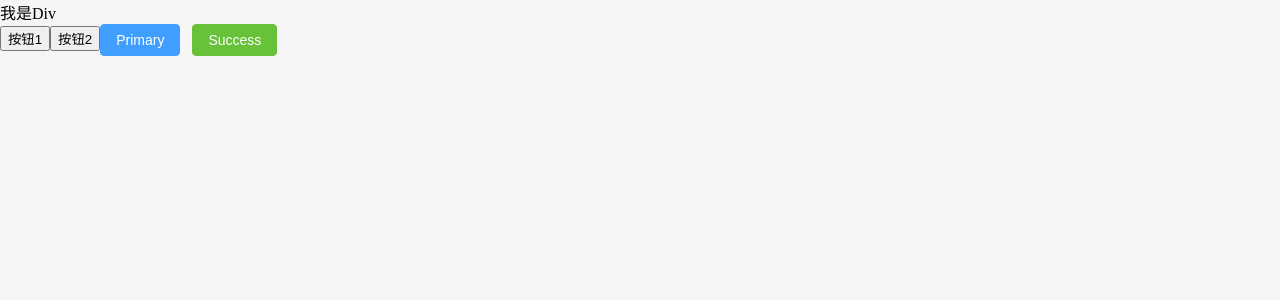
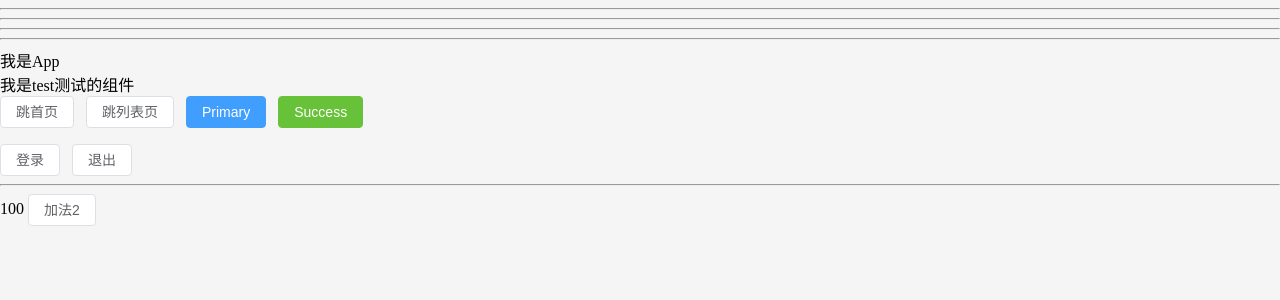
Before and after one commit to hu710648849/mycar, a Vue app: page / in a window 1280 px wide. Shown: the top 300 px of the page. Built offline with nearby package versions, Linux system fonts and the light colour scheme.

Commit message:
pinia构建模块

```diff
--- a/package.json
+++ b/package.json
@@ -26,6 +26,7 @@
     "eslint-plugin-vue": "^9.17.0",
     "husky": "^9.0.10",
     "lint-staged": "^15.2.1",
+    "pinia-plugin-persistedstate": "^3.2.1",
     "prettier": "^3.0.3",
     "sass": "^1.70.0",
     "unplugin-auto-import": "^0.17.5",
--- a/src/App.vue
+++ b/src/App.vue
@@ -1,11 +1,49 @@
-<script setup></script>
+<script setup>
+// 在 Vue3 CompositionAPI 中
+// 1. 获取路由对象 router  useRouter
+//    const router = useRouter()
+// 2. 获取路由参数 route   useRoute
+//    const route = useRoute()
+import { useRoute, useRouter } from 'vue-router'
+import { useUserStore, useCountStore } from '@/stores'
+const router = useRouter()
+const route = useRoute()
+
+const goList = () => {
+  router.push('/list')
+  console.log(router, route)
+}
+
+const userStore = useUserStore()
+const countStore = useCountStore()
+</script>
 
 <template>
-  <div>我是Div</div>
-  <button type="button">按钮1</button>
-  <button type="button">按钮2</button>
-  <el-button type="primary">Primary</el-button>
-  <el-button type="success">Success</el-button>
+  <div>
+    <hr />
+    <router-view></router-view>
+    <hr />
+    <hr />
+    <hr />
+
+    我是App
+    <test-demo></test-demo>
+    <el-button @click="$router.push('/home')">跳首页</el-button>
+    <el-button @click="goList">跳列表页</el-button>
+
+    <el-button type="primary">Primary</el-button>
+    <el-button type="success">Success</el-button>
+
+    <p>{{ userStore.token }}</p>
+    <el-button @click="userStore.setToken('Bearer sidfhheiwhuvyweqrjh')">
+      登录
+    </el-button>
+    <el-button @click="userStore.removeToken()">退出</el-button>
+
+    <hr />
+    {{ countStore.count }}
+    <el-button @click="countStore.add(2)">加法2</el-button>
+  </div>
 </template>
 
 <style scoped></style>
--- /dev/null
+++ b/src/components/TestDemo.vue
@@ -0,0 +1,3 @@
+<template>
+  <div>我是test测试的组件</div>
+</template>
--- /dev/null
+++ b/src/stores/index.js
@@ -0,0 +1,14 @@
+import { createPinia } from 'pinia'
+import persist from 'pinia-plugin-persistedstate'
+
+const pinia = createPinia()
+pinia.use(persist)
+
+export default pinia
+export * from './modules/user'
+export * from './modules/counter'
+
+// import { useUserStore } from './modules/user'
+// export { useUserStore }
+// import { useCountStore } from './modules/counter'
+// export { useCountStore }
--- /dev/null
+++ b/src/stores/modules/counter.js
@@ -0,0 +1,14 @@
+import { defineStore } from 'pinia'
+import { ref } from 'vue'
+
+// 数字计数器模块
+export const useCountStore = defineStore('big-count', () => {
+  const count = ref(100)
+  const add = (n) => {
+    count.value += n
+  }
+  return {
+    count,
+    add
+  }
+})
--- /dev/null
+++ b/src/stores/modules/user.js
@@ -0,0 +1,25 @@
+import { defineStore } from 'pinia'
+import { ref } from 'vue'
+
+// 用户模块 token setToken removeToken
+export const useUserStore = defineStore(
+  'big-user',
+  () => {
+    const token = ref('')
+    const setToken = (newToken) => {
+      token.value = newToken
+    }
+    const removeToken = () => {
+      token.value = ''
+    }
+
+    return {
+      token,
+      setToken,
+      removeToken
+    }
+  },
+  {
+    persist: true
+  }
+)
```
Also changed, not shown: src/main.js (+6 -2 lines), 1 other file (tests, documents, lock files or other folders).
